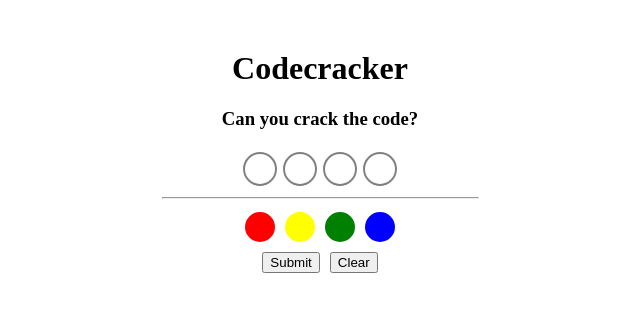
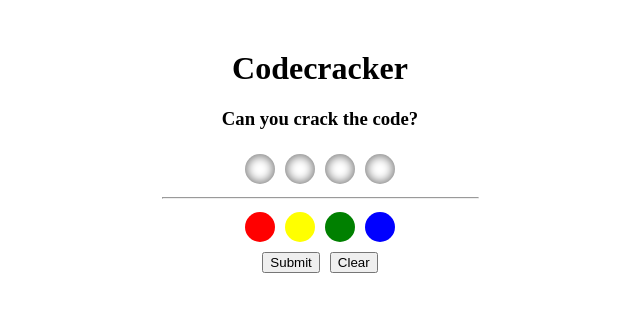
Before and after one commit to kurofuneparry/codebreaker-4, a plain HTML site: page index.html in a window 1280 px wide. Shown: the full height of the page, 320-960 px from the left. Drawn offline with Linux system fonts and the light colour scheme.

Commit message:
Update style.css

```diff
--- a/style.css
+++ b/style.css
@@ -20,7 +20,7 @@ span {
 }
 
 .empty {
-	box-shadow: 0px 0px 0px 2px gray;
+	box-shadow: 0px 0px 10px 2px gray inset;
 }
 
 .response {
```
